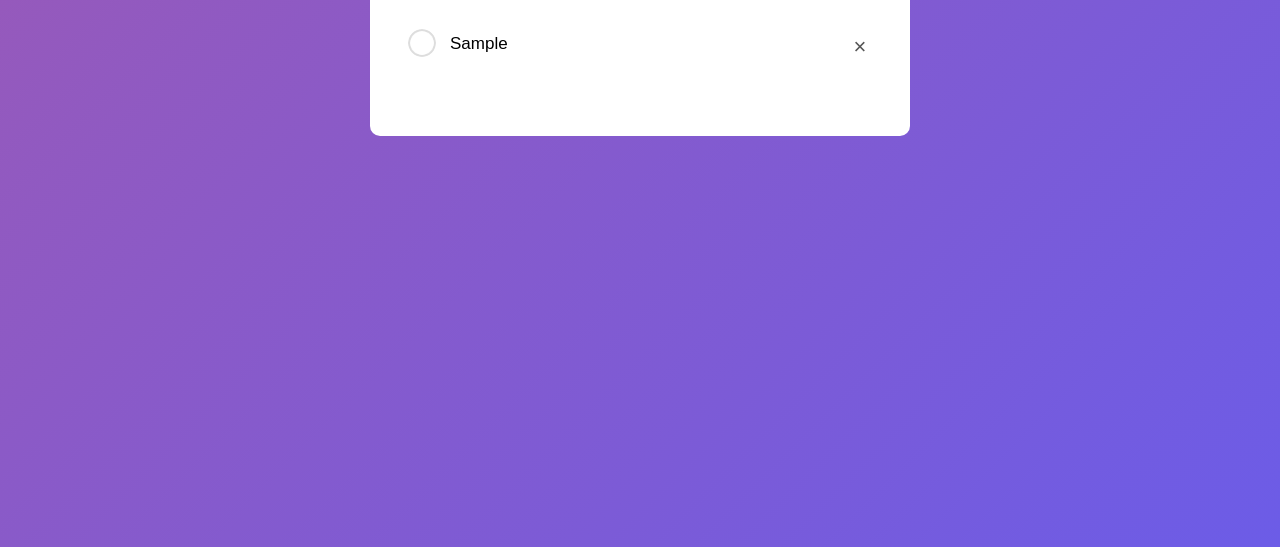
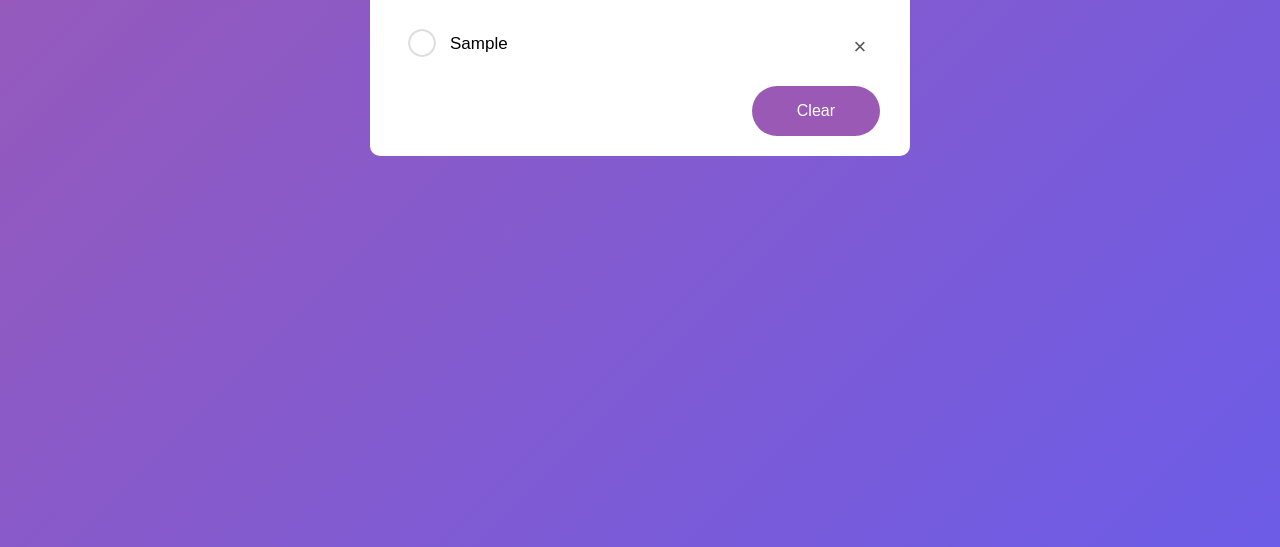
Before and after one commit to camrynbrown/todo-list, a plain HTML site: page index.html in a window 1280 px wide. Both pictures are taken after typing "Sample" into the empty fields and a click on the button "Add". Shown: the part 253-800 px from the top of the page. Drawn offline with Linux system fonts and the light colour scheme.

Commit message:
Added a clear button. Modified README.
Allows the list to be cleared.

```diff
--- a/index.html
+++ b/index.html
@@ -19,6 +19,8 @@
                 <li>Task 2</li>
                 <li>Task 3</li> -->
             </ul>
+
+            <div class="clear"><button onclick="clearList()" class="clear-button">Clear</button></div>
         </div>
     </div>
     <script src="script.js"></script>
--- a/script.js
+++ b/script.js
@@ -1,5 +1,15 @@
 const input = document.getElementById("input-box");
-const listContainer = document.getElementById("list-container")
+const listContainer = document.getElementById("list-container");
+const clearBtn = document.querySelector(".clear-button");
+
+function toggleClearButton() {
+    if (listContainer.getElementsByTagName("li").length === 0) {
+        console.log("No list items.")
+        clearBtn.style.cssText = "display: none;";
+    } else {
+        clearBtn.style.cssText = "display: flex;";
+    }
+}
 
 function addTask() {
     if (input.value === '') {
@@ -15,16 +25,19 @@ function addTask() {
 
     input.value = "";
     saveData();
+    toggleClearButton();
 }
 
 listContainer.addEventListener("click", function(e) {
     if (e.target.tagName === "LI") {
         e.target.classList.toggle("checked");
         saveData();
+        // toggleClearButton();
     }
     else if (e.target.tagName === "SPAN"){
         e.target.parentElement.remove();
         saveData();
+        toggleClearButton();
     }
 }, false);
 
@@ -36,4 +49,13 @@ function existingList() {
     listContainer.innerHTML = localStorage.getItem("data");
 }
 
+function clearList() {
+    while (listContainer.getElementsByTagName("li").length > 0) {
+        listContainer.removeChild(listContainer.getElementsByTagName("li")[0]);
+    }
+
+    saveData();
+    toggleClearButton();
+}
+
 existingList();
--- a/styles.css
+++ b/styles.css
@@ -111,3 +111,15 @@ ul li span {
 ul li span:hover {
     background: #edeef0;
 }
+
+.clear {
+    display: flex;
+    justify-content: flex-end;
+    margin-bottom: -50px;
+}
+
+.clear button {
+    font-size: 16px;
+    padding: 16px 45px;
+    margin-top: 20px;
+}
```
Also changed, not shown: 1 other file.
